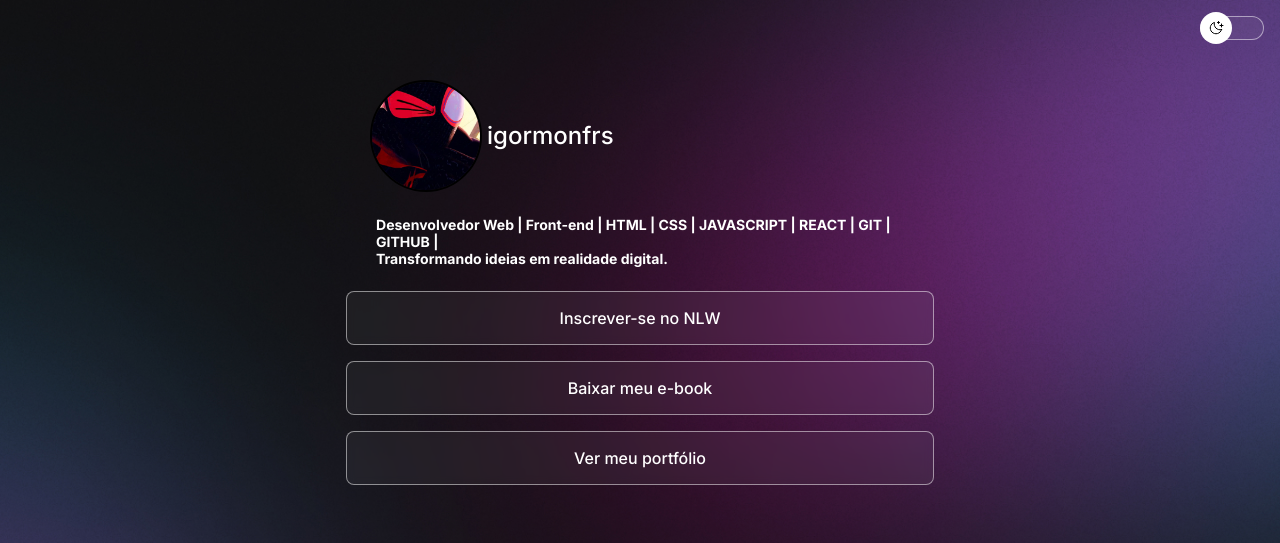
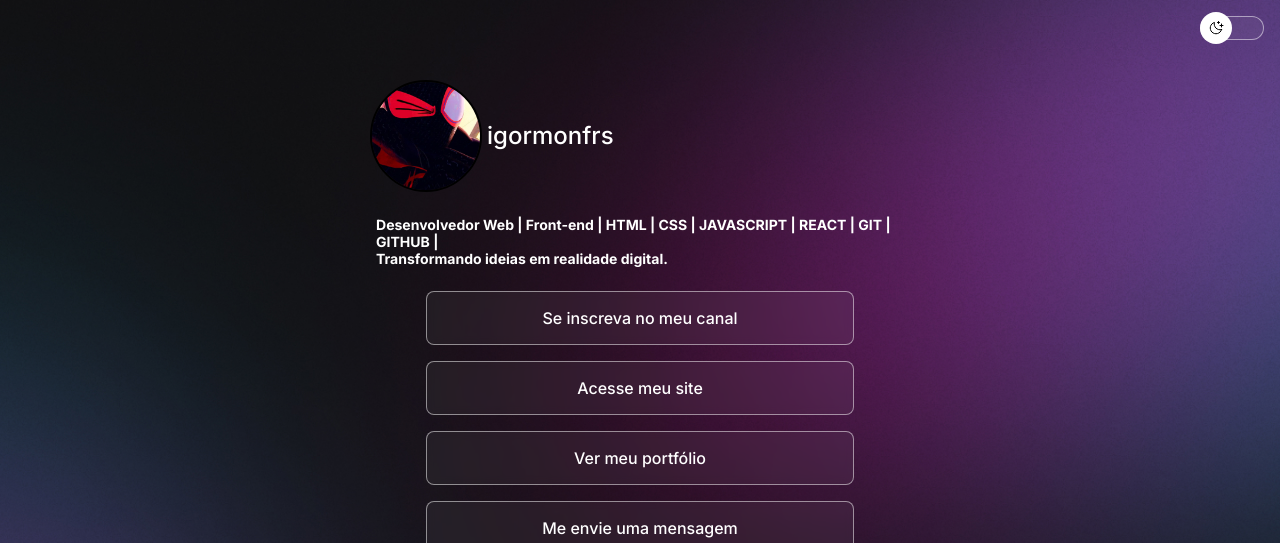
Before and after one commit to igormonfrs/DevLinks, a plain HTML site: page index.html in a window 1280 px wide. Shown: the top 543 px of the page. Drawn offline with nearby package versions, Linux system fonts and the light colour scheme.

Commit message:
adjust margin links and add more links

```diff
--- a/index.html
+++ b/index.html
@@ -34,15 +34,17 @@
       <div>
         <ul>
           <li>
-            <a href="#">Inscrever-se no NLW</a>
+            <a href="#">Se inscreva no meu canal</a>
           </li>
           <li>
-            <a href="#">Baixar meu e-book</a>
+            <a href="#">Acesse meu site</a>
           </li>
           <li>
             <a href="https://github.com/igormonfrs" target="_blank"
-              >Ver meu portfólio</a
-            >
+              >Ver meu portfólio</a>
+          </li>
+          <li>
+            <a href="#"target="_blank" >Me envie uma mensagem</a>
           </li>
         </ul>
       </div>
--- a/style.css
+++ b/style.css
@@ -121,6 +121,7 @@ ul {
   gap: 16px;
 
   padding: 24px 0px;
+  margin: 0 80px;
 }
 
 ul li a {
```
